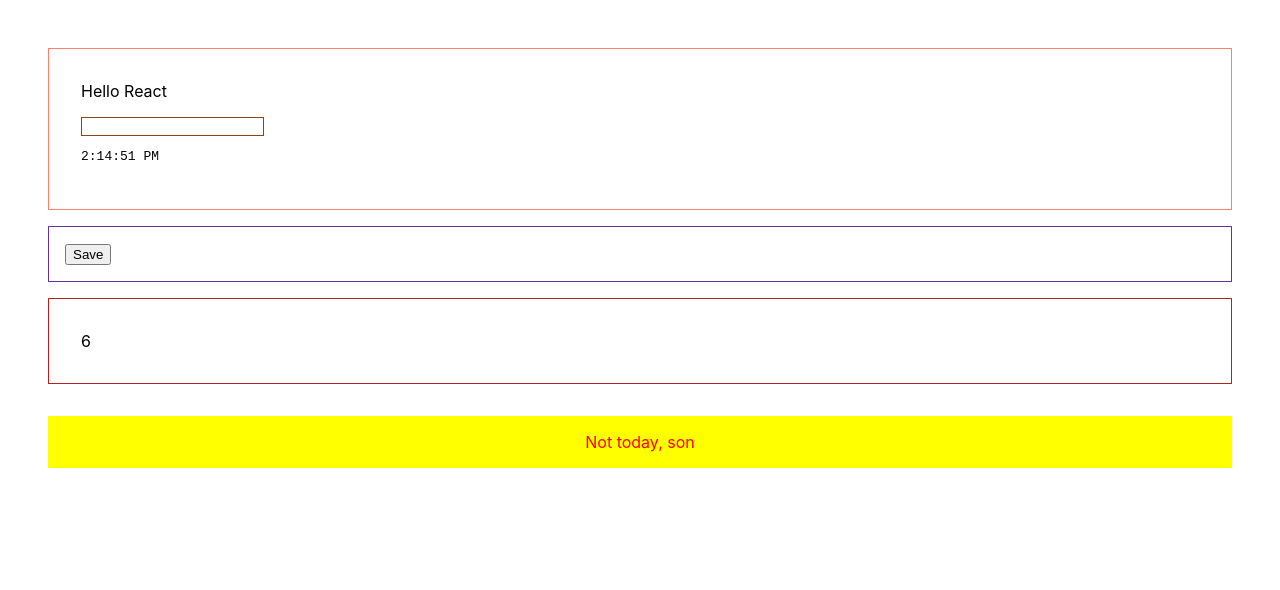
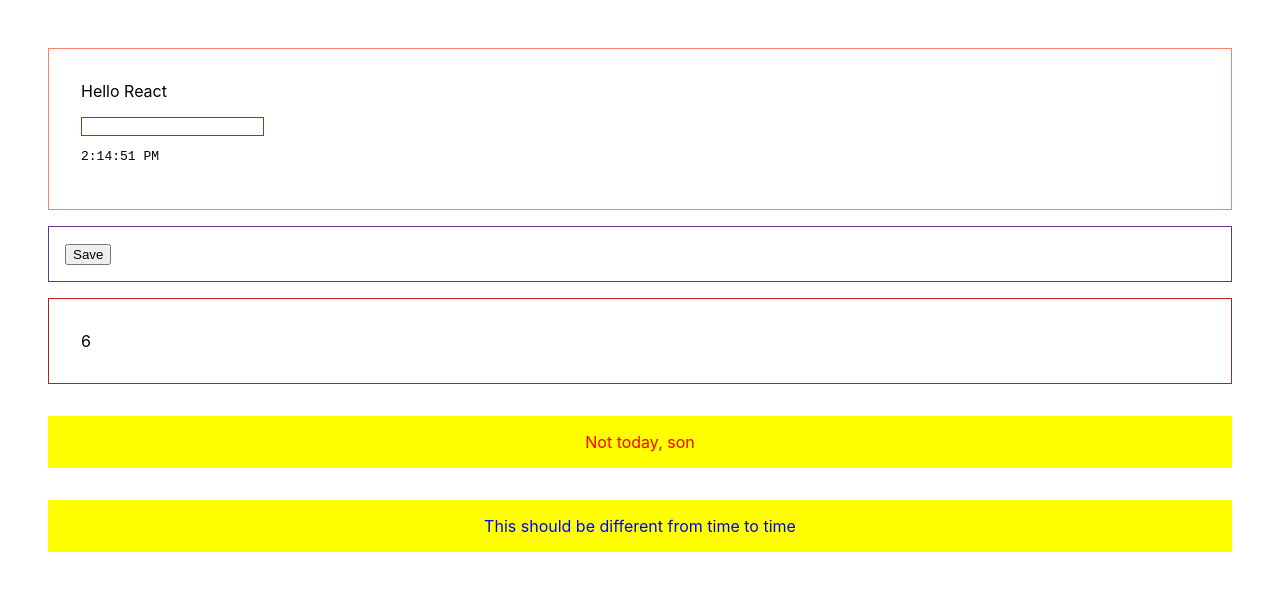
Before and after one commit to stevent12x/reactjs-playground, a React (Create React App) app: page / in a window 1280 px wide. Shown: the top 590 px of the page. Built offline with nearby package versions, Linux system fonts and the light colour scheme.

Commit message:
10/14 am commit

```diff
--- a/public/index.html
+++ b/public/index.html
@@ -33,6 +33,7 @@
       <div id="mountNode"></div>
       <div id="random"></div>
       <div id="error"></div>
+      <div id="conditional"></div>
 
 
     <!--
--- a/src/components/ErrorDisplay.js
+++ b/src/components/ErrorDisplay.js
@@ -1,6 +1,7 @@
 import React from 'react';
 
 // Incorporating inline style using JSX //
+// !This kind of styling is NOT considered best practice! //
 const ErrorDisplay = ({message}) => (
 	<div style={{
 		color: 'red',
@@ -11,3 +12,14 @@ const ErrorDisplay = ({message}) => (
 );
 
 export default ErrorDisplay;
+
+const ConditionalError = ({message}) => (
+	<div style={{
+		color: Math.random() < 0.5 ? 'green' : 'blue',
+		backgroundColor: 'yellow',
+		textAlign: 'center'
+	}}>
+		{message}
+	</div>
+)
+export {ConditionalError};
--- a/src/index.js
+++ b/src/index.js
@@ -3,14 +3,14 @@ import ReactDOM from 'react-dom';
 import './index.css';
 import {render} from './App'
 import {Components, RandomValue} from './Components.js'
-import ErrorDisplay from "./components/ErrorDisplay";
+import ErrorDisplay, {ConditionalError} from "./components/ErrorDisplay";
 import * as serviceWorker from './serviceWorker';
-
 
 setInterval(render, 1000);
 ReactDOM.render(<Components label="Save" />, document.getElementById('mountNode'));
 ReactDOM.render(<RandomValue/>, document.getElementById('random'));
 ReactDOM.render(<ErrorDisplay message="Not today, son" />, document.getElementById('error'));
+ReactDOM.render(<ConditionalError message="This should be different from time to time" />, document.getElementById('conditional') )
 
 // If you want your app to work offline and load faster, you can change
 // unregister() to register() below. Note this comes with some pitfalls.
```
